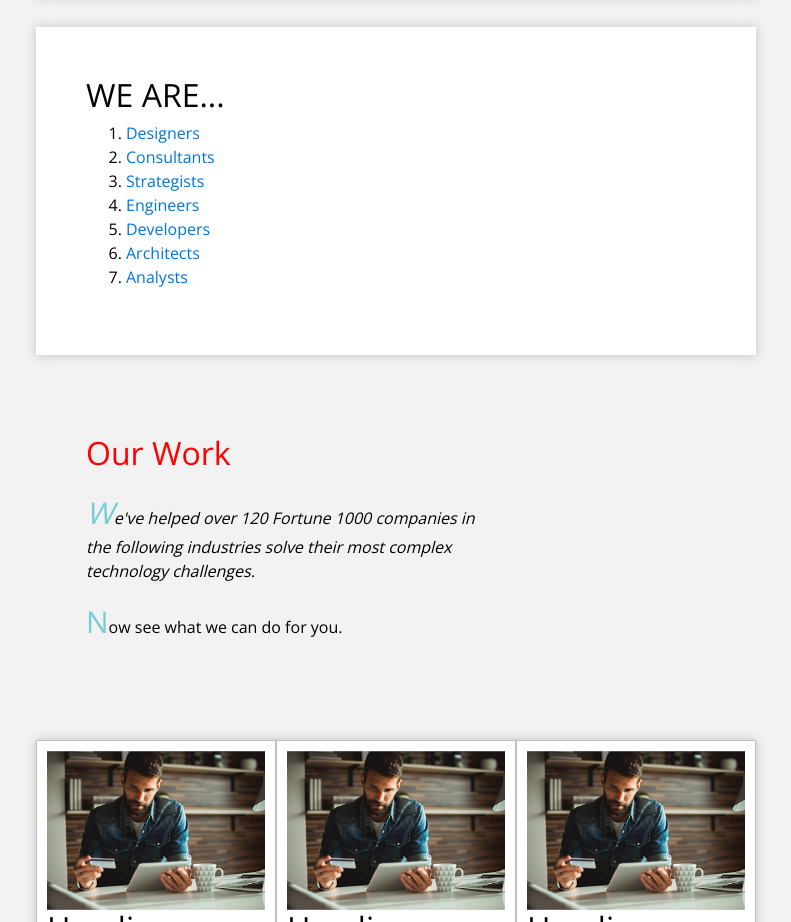
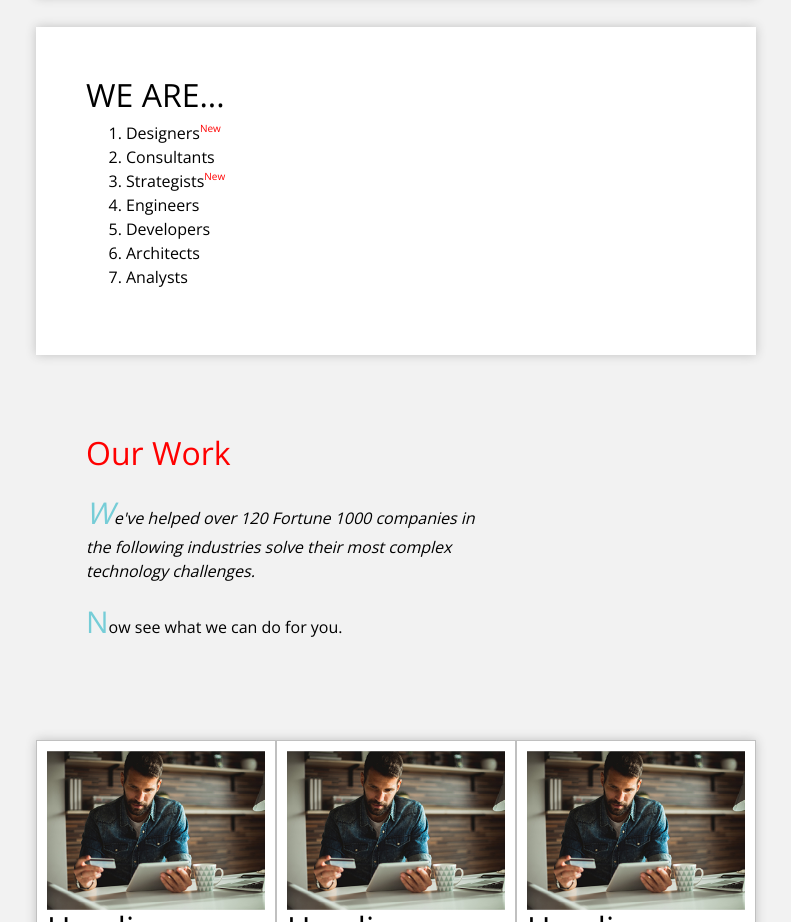
Before and after one commit to kopkop123/front-end-lab-8, a plain HTML site: page homework_02/index.html in a window 1280 px wide. Shown: the part 1593-2515 px from the top of the page, without its empty margins (439-1230 px from the left). Drawn offline with nearby package versions, Linux system fonts and the light colour scheme.

Commit message:
homework 2, task 9

```diff
--- a/homework_02/css/style.css
+++ b/homework_02/css/style.css
@@ -112,6 +112,30 @@ h2 + p {
 /* Task 8 */
 
 .tm-content-box .tm-team-description-container .tm-section-description {
+    line-height: 1.8;
     text-indent: 20px;
-    line-height: 1.8;
 }
+
+
+/* Task 9 */
+
+.heading a {
+    color: black;
+}
+
+.heading a:visited {
+    color: silver;
+}
+
+.heading a:hover {
+    color: #85d2db;
+}
+
+.heading ol li:first-child a:after,
+.heading ol li:nth-child(3) a:after {
+    color: red;
+    content: 'New';
+    display: inline-block;
+    font-size: 10px;
+    vertical-align: super;
+}
```
